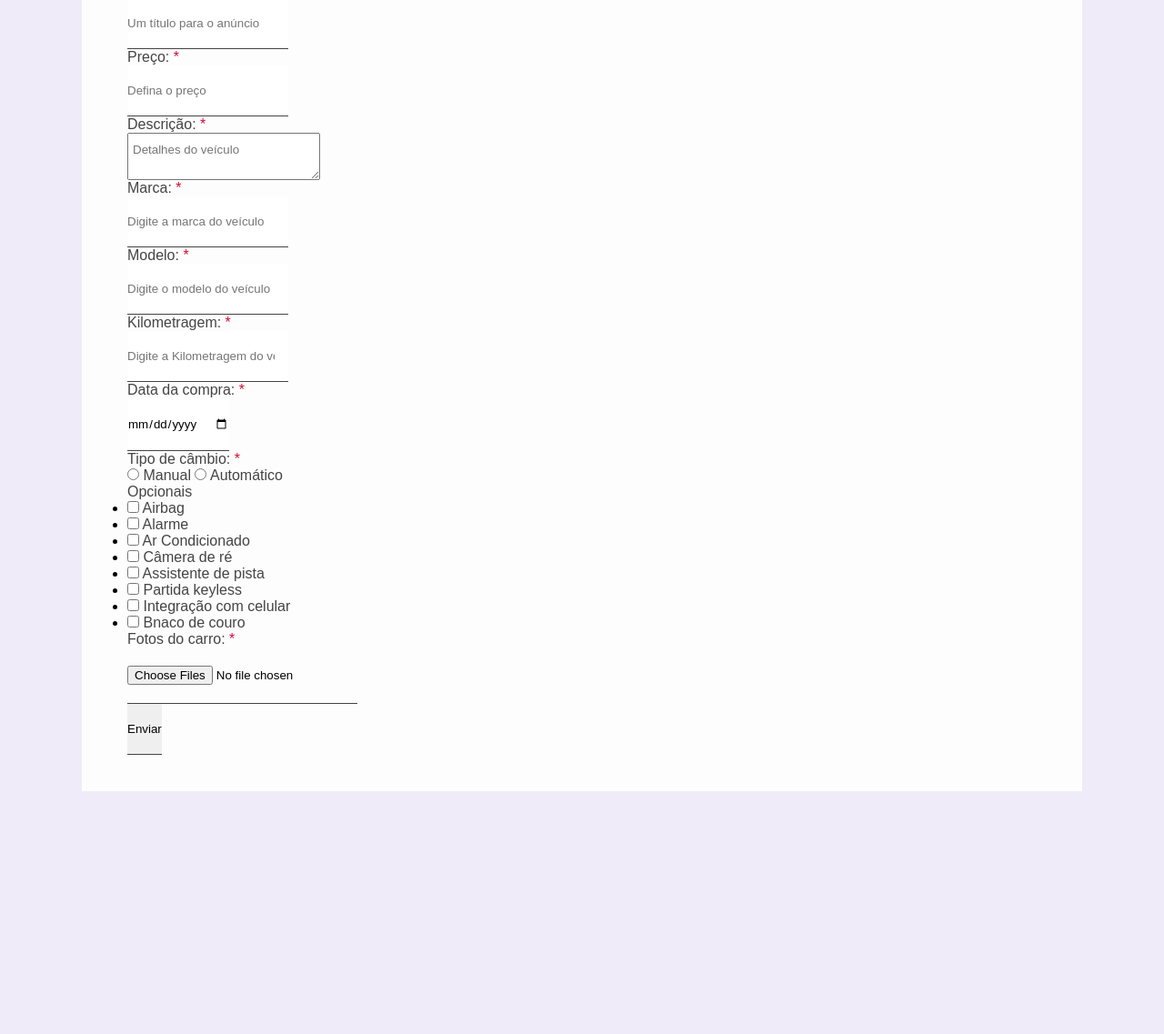
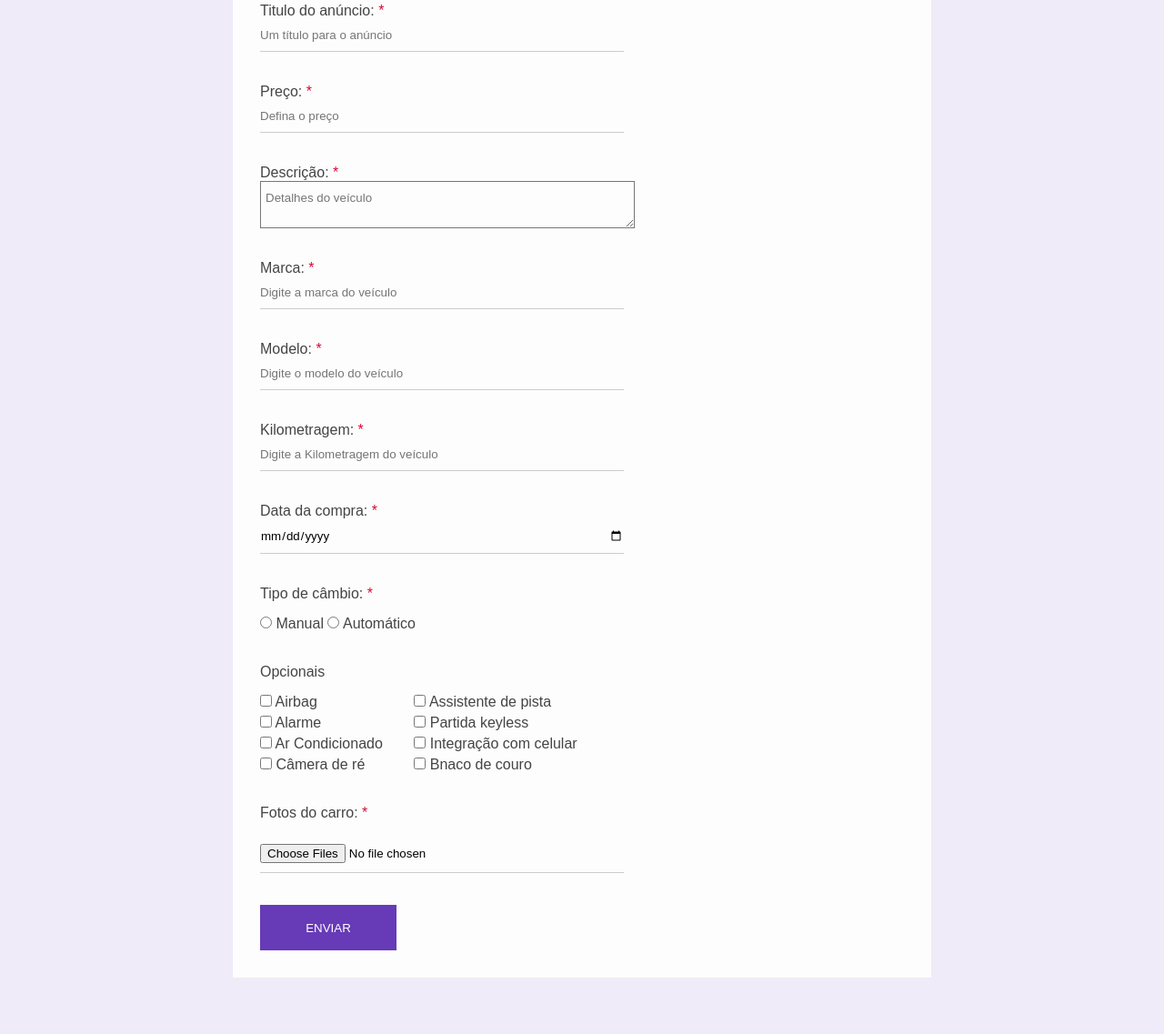
Before and after one commit to Yasmin-brito/WebDev, a plain HTML site: page 3_FORM/index.html in a window 1280 px wide. Shown: the part 311-1448 px from the top of the page at 91% size. Before the commit the page ends 1271 px from the top, so only its background shows below. Drawn offline with Linux system fonts and the light colour scheme.

Commit message:
finalização do css

```diff
--- a/2_TRIBUTO/css/style.css
+++ b/2_TRIBUTO/css/style.css
@@ -54,5 +54,5 @@ header{
 }
 .img-bold{
     text-align: center;
-    font-size: bold;
+    font-weight: bold;
 }
--- a/3_FORM/css/style.css
+++ b/3_FORM/css/style.css
@@ -18,19 +18,24 @@ label{
 
 input{
     border: none;
-    border-bottom: 1px solid #444;
-    padding: 20px 0;
+    padding: 10px 0;
+    border-bottom: 1px solid #ccc;
+    background: transparent;
+    outline: none;
 }
 
-input [type= "text"],
-input [type="number"],
-input [type="date"],
-input [type="file"],
+input[type="text"],
+input[type="number"],
+input[type="date"],
+input[type="file"],
 textarea{
-    width: 200px;
+    width: 400px;
 }
+
 textarea{
     padding: 10px 5px;
+    background: transparent;
+    outline: none;
 }
 .block{
     display: block;
@@ -39,48 +44,79 @@ header{
     background-color: #673ab7;
     height: 170px;
     padding: 20px;
+    text-align: center;
 }
 header h3{
     color: #fff;
-    margin-top: 0;
+    margin: 40px 0;
+    font-size: 25px;
 }
 .form-container{
-    max-width: 1100px;
+    width: 60%;
     background-color: #fdfdfd;
     position: relative;
     margin: 0px auto;
-    padding: 20px 0;
-    top: -90px;
+    top: -62px;
 }
 .form-header{
     height: 45px;
-    border-bottom: 1px solid #7a7a7a;
+    border-bottom: 1px solid #dfdfdf;
 }
 .form-header p{
     color: #673ab7;
-    font-weight: 100;
     text-align: center;
-    font-size: 25px;
     border-bottom: 2px solid #673ab7;
-    width: 167px;
+    width: 100px;
     text-transform: uppercase;
+    margin: 0 auto;
     height: 45px;
-    margin: 0 auto;
     line-height: 45px;
 }
 .form-body{
-    padding: 20px 50px;
-    margin: 0px auto;
+    padding: 30px;
+    /* margin: 0px auto; */
 }
 .form-title h1{
     margin-bottom: 15px;
 }
 .form-title p{
-    margin-bottom: 15px;
+    margin-bottom: 20px;
 }
 .required-field{
     color: #d80835;
 }
+.box-input p{
+    margin-bottom: 15px;
+}
 .box-input{
-
+    margin-bottom: 35px;
 }
+.block{
+    display: block;
+}
+.optional-box p{
+    margin-bottom: 15px;
+}
+.optional-box{
+    display: inline-block;
+    margin: 0 30px 30px 0;
+}
+.optional-list li {
+    list-style: none;
+    margin-bottom: 5px;
+}
+.btn-submit{
+    background-color: #673ab7;
+    color: #fff;
+    width: 150px;
+    height: 50px;
+    border: 2px solid transparent;
+    text-transform: uppercase;
+    cursor: pointer;
+    transition: 0.5s;
+}
+.btn-submit:hover{
+    background-color: #fdfdfd;
+    border-color: #673ab7;
+    color: #673ab7;
+}
```
Also changed, not shown: 3_FORM/index.html (+1 -1 lines).
